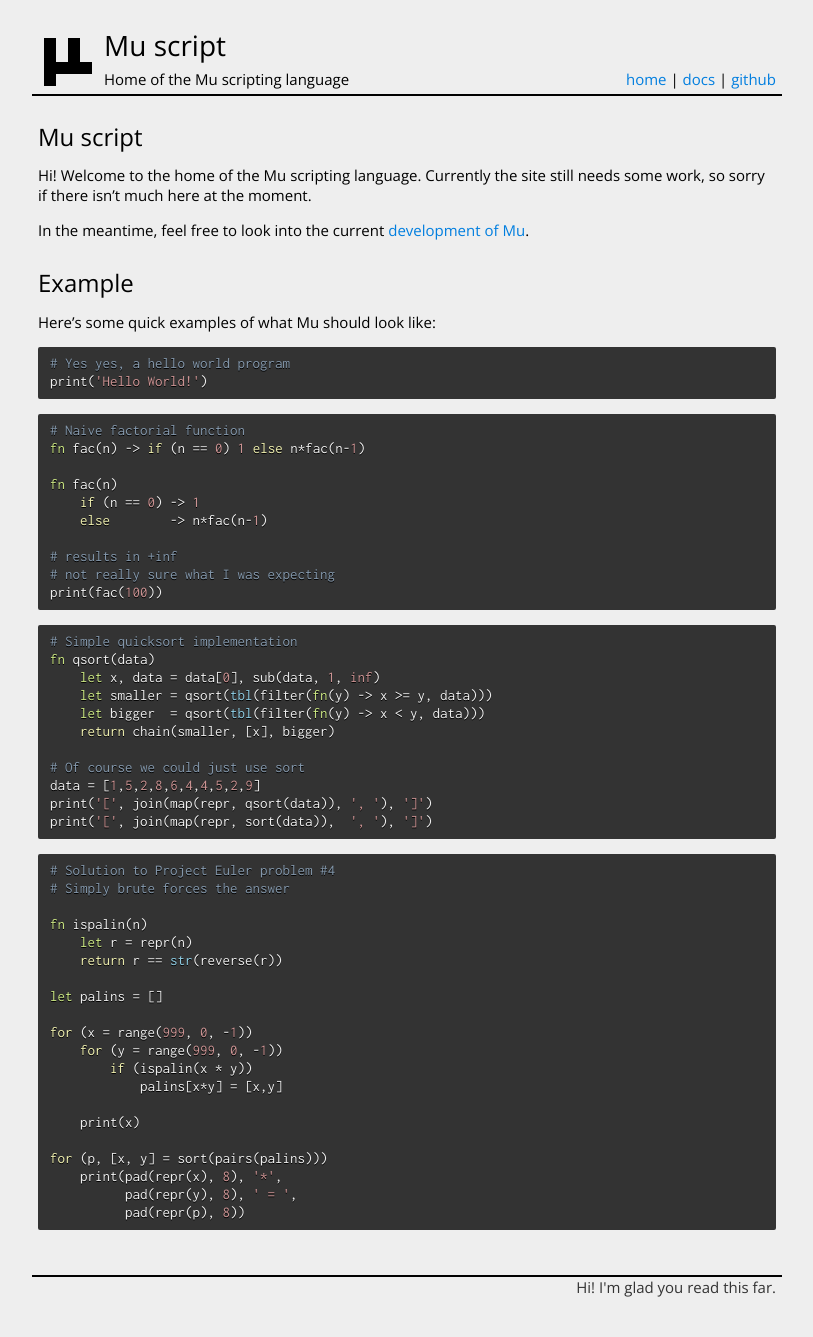
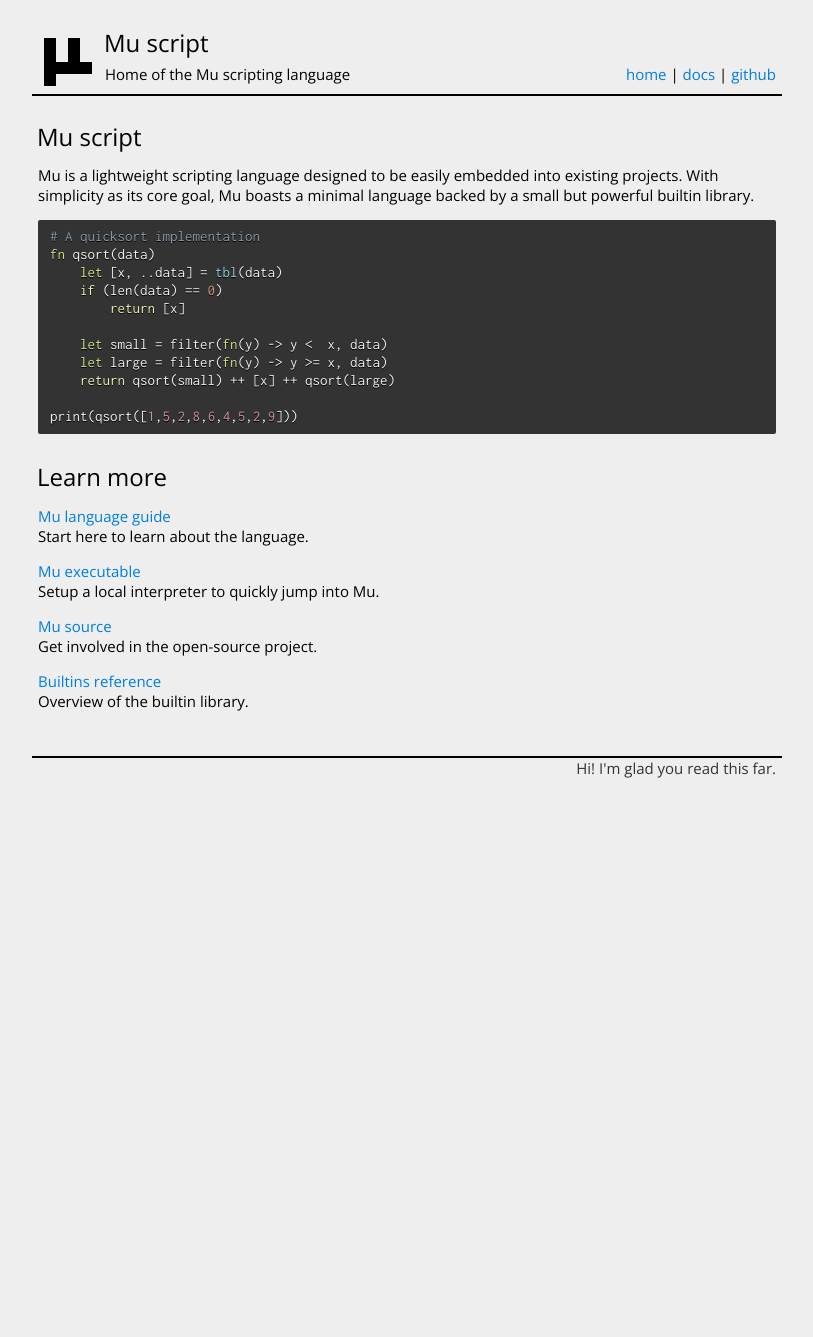
Before and after one commit to mu-script/mu-script.github.io, a Jekyll site: the page built from index.md, in a window 1280 px wide. Shown: the whole page, without its empty margins (233-1046 px from the left). Built offline with Jekyll 4.4.1, drawn with Linux system fonts in a browser that asks for light colours; after the commit the page ends 900 px from its top, so only the background shows below that.

Commit message:
Added rudimentary language guide

````diff
--- a/_config.yml
+++ b/_config.yml
@@ -4,7 +4,7 @@ description: Home of the Mu scripting language
 footnote: Hi! I'm glad you read this far.
 
 url: "http://mu-script.org"
-github: "https://github.com/mu-script"
+github: "https://github.com/mu-script/mu"
 
 # Build settings
 markdown: kramdown
--- a/_includes/header.html
+++ b/_includes/header.html
@@ -8,7 +8,7 @@
       <p class="header left">{{site.description}}</p>
       <nav class="header right">
         <a href="/">home</a> |
-        <a href="/docs/builtins.html">docs</a> |
+        <a href="/docs/mu">docs</a> |
         <a href="{{site.github}}">github</a>
       </nav>
     </div>
--- a/css/style.css
+++ b/css/style.css
@@ -17,9 +17,10 @@ h1, h2, h3, h4, h5, h6 {
   margin: 30px 6px 15px;
 }
 
-h1 { font-size: 28px; }
-h2 { font-size: 24px; }
-h3 { font-size: 20px; }
+h1, h2, h3 {
+  font-size: 24px;
+  margin-left: 5px;
+}
 
 hr {
   background: black;
@@ -141,7 +142,7 @@ tbody:after {
 
 #header .header.left {
   float: left;
-  margin: 0;
+  margin: 0 1px;
 }
 
 #header .header.right {
--- a/index.markdown
+++ /dev/null
@@ -1,71 +0,0 @@
----
-layout: page
----
-
-Mu script
----------
-Hi! Welcome to the home of the Mu scripting language. Currently
-the site still needs some work, so sorry if there isn't much here
-at the moment.
-
-In the meantime, feel free to look into the current
-[development of Mu]({{site.github}}/mu).
-
-Example
--------
-Here's some quick examples of what Mu should look like:
-
-``` mu
-# Yes yes, a hello world program
-print('Hello World!')
-```
-
-``` mu
-# Naive factorial function
-fn fac(n) -> if (n == 0) 1 else n*fac(n-1)
-
-fn fac(n)
-    if (n == 0) -> 1
-    else        -> n*fac(n-1)
-
-# results in +inf
-# not really sure what I was expecting
-print(fac(100))
-```
-
-``` mu
-# Simple quicksort implementation
-fn qsort(data)
-    let x, data = data[0], sub(data, 1, inf)
-    let smaller = qsort(tbl(filter(fn(y) -> x >= y, data)))
-    let bigger  = qsort(tbl(filter(fn(y) -> x < y, data)))
-    return chain(smaller, [x], bigger)
-
-# Of course we could just use sort
-data = [1,5,2,8,6,4,4,5,2,9]
-print('[', join(map(repr, qsort(data)), ', '), ']')
-print('[', join(map(repr, sort(data)),  ', '), ']')
-```
-
-``` mu
-# Solution to Project Euler problem #4
-# Simply brute forces the answer
-
-fn ispalin(n)
-    let r = repr(n)
-    return r == str(reverse(r))
-
-let palins = []
-
-for (x = range(999, 0, -1))
-    for (y = range(999, 0, -1))
-        if (ispalin(x * y))
-            palins[x*y] = [x,y]
-
-    print(x)
-
-for (p, [x, y] = sort(pairs(palins)))
-    print(pad(repr(x), 8), '*',
-          pad(repr(y), 8), ' = ',
-          pad(repr(p), 8))
-```
--- /dev/null
+++ b/index.md
@@ -0,0 +1,37 @@
+---
+layout: page
+---
+
+Mu script
+---------
+Mu is a lightweight scripting language designed to be easily embedded into
+existing projects. With simplicity as its core goal, Mu boasts a minimal
+language backed by a small but powerful builtin library.
+
+``` mu
+# A quicksort implementation
+fn qsort(data)
+    let [x, ..data] = tbl(data)
+    if (len(data) == 0)
+        return [x]
+
+    let small = filter(fn(y) -> y <  x, data)
+    let large = filter(fn(y) -> y >= x, data)
+    return qsort(small) ++ [x] ++ qsort(large)
+
+print(qsort([1,5,2,8,6,4,5,2,9]))
+```
+
+Learn more
+----------
+[Mu language guide](/docs/mu)
+Start here to learn about the language.
+
+[Mu executable](https://github.com/mu-script/mux)
+Setup a local interpreter to quickly jump into Mu.
+
+[Mu source](https://github.com/mu-script/mu)
+Get involved in the open-source project.
+
+[Builtins reference](/docs/builtins)
+Overview of the builtin library.
--- a/js/syntax.js
+++ b/js/syntax.js
@@ -5,11 +5,11 @@ var language = 'mu'
 var syntax = [
     ['comment', /#.*$/],
 
-    ['define',  /\b(let|fn|type)\b/                 ],
-    ['control', /\b(if|else|while|for|and|or|in)\b/ ],
-    ['control', /\b(break|continue|return)\b/       ],
-    ['type',    /\b(num|str|tbl|fn_)\b/             ],
-    ['literal', /\b(nil|inf|e|pi|true|false)\b/     ],
+    ['define',  /\b(let|fn|type)\b/               ],
+    ['control', /\b(if|else|while|for|and|or)\b/  ],
+    ['control', /\b(break|continue|return)\b/     ],
+    ['type',    /\b(num|str|tbl|fn_)\b/           ],
+    ['literal', /\b(nil|_|inf|e|pi|true|false)\b/ ],
 
     ['literal', /'(\\'|[^'])*'|"(\\"|[^"])*"/,
         ['special', /\\[\\'"fnrtv0]/     ],
@@ -18,10 +18,10 @@ var syntax = [
         ['special', /\\d[0-9]{3}/        ],
         ['special', /\\x[0-9a-fA-F]{2}/  ]],
 
-    ['literal', /\b[0-9]+(\.[0-9]+)?([eEpP][+-]?[0-9]+)?\b/             ],
-    ['literal', /\b0[bB][01]+(\.[01]+)?([eEpP][+-]?[0-9]+)?\b/          ],
-    ['literal', /\b0[oO][0-7]+(\.[0-7]+)?([eEpP][+-]?[0-9]+)?\b/        ],
-    ['literal', /\b0[0-9a-fA-F]+(\.[0-9a-fA-F]+)?([eEpP][+-]?[0-9]+)?\b/],
+    ['literal', /\b[0-9]+(\.[0-9]+)?([eEpP][+-]?[0-9]+)?\b/                 ],
+    ['literal', /\b0[bB][01]+(\.[01]+)?([eEpP][+-]?[0-9]+)?\b/              ],
+    ['literal', /\b0[oO][0-7]+(\.[0-7]+)?([eEpP][+-]?[0-9]+)?\b/            ],
+    ['literal', /\b0[xX][0-9a-fA-F]+(\.[0-9a-fA-F]+)?([eEpP][+-]?[0-9]+)?\b/],
 ]
 
 function syntax_precompile(syntax, offset) {
````
Also changed, not shown: docs/mu.md (added, +117 -0 lines), docs/builtins.md (renamed from docs/builtins.markdown).
